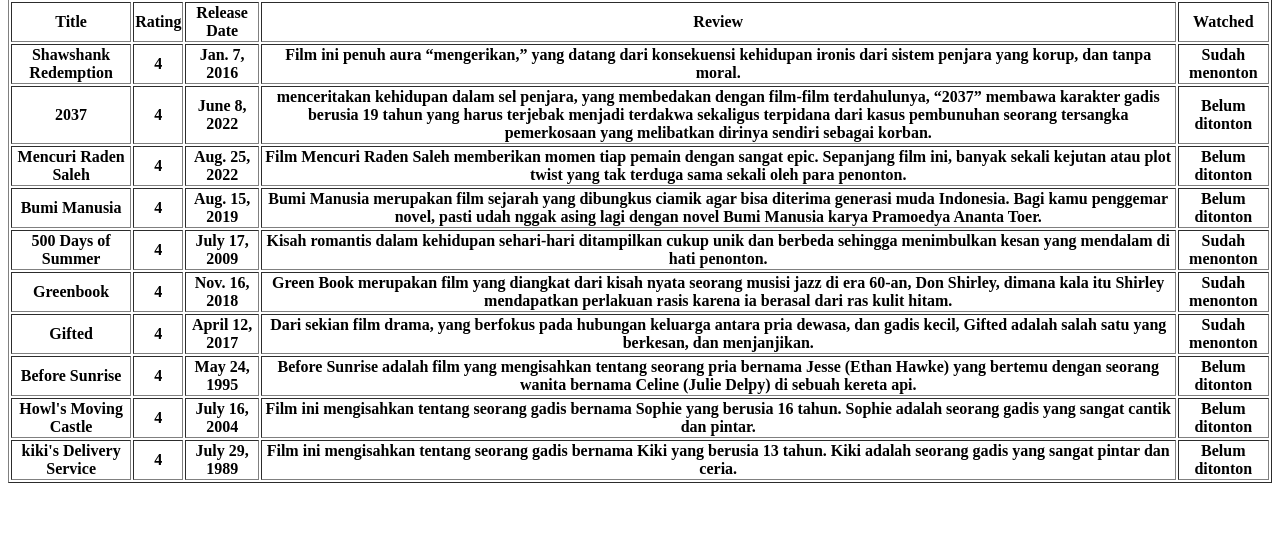
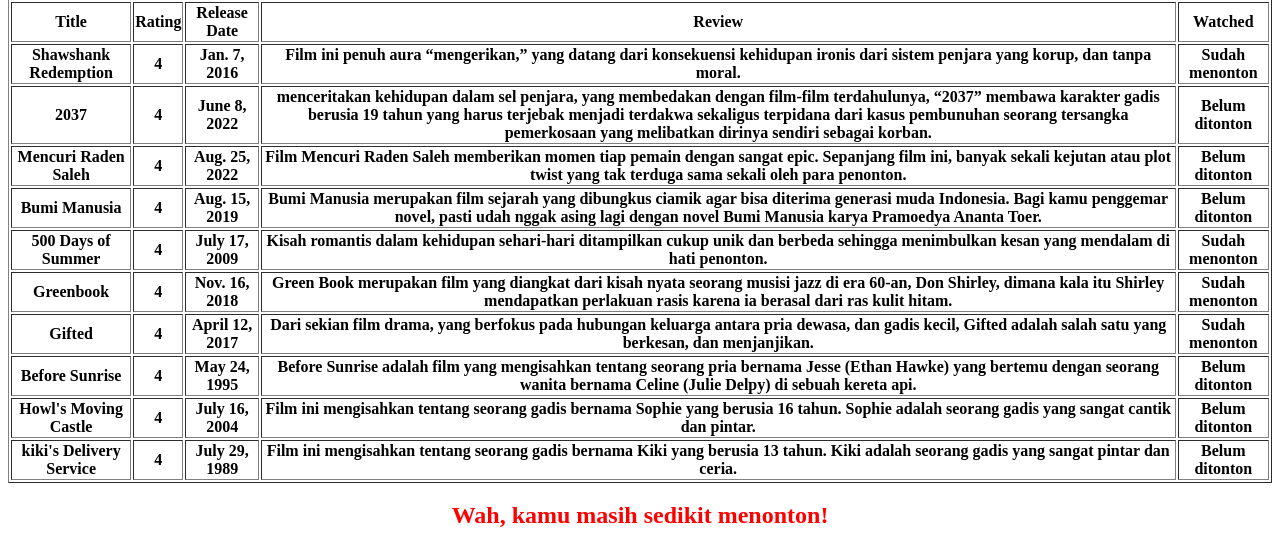
Before and after one commit to salsabiellalp/Tugas-2-PBP, a Django app: page /mywatchlist/html/ in a window 1280 px wide. Shown: the part 276-825 px from the top of the page. Before the commit the page ends 759 px from the top, so only its background shows below. Run offline with Django 4.2, Linux system fonts and the light colour scheme; data comes from the database, SQL or seed files in the repository; lists and menus that the app fills with data are empty.

Commit message:
styling html mywatchlist

```diff
--- a/mywatchlist/templates/mywatchlist.html
+++ b/mywatchlist/templates/mywatchlist.html
@@ -40,4 +40,8 @@
     {% endfor %}
   </table>
 
+  <center>
+    <h2 style="color:red;">{{display_message}}</h2>
+  </center>
+
  {% endblock content %}
--- a/mywatchlist/views.py
+++ b/mywatchlist/views.py
@@ -22,9 +22,24 @@
 
 def show_html(request):
     data_mywatchlist = MyWatchList.objects.all()
+    count_true = 0
+    count_false = 0
+    display_message = ""
+    for i in data_mywatchlist:
+        if i.watched == True:
+            count_true += 1
+        else:
+            count_false += 1
+
+    if count_true >= count_false:
+        display_message = "Selamat, kamu sudah banyak menonton!"
+    else:
+        display_message = "Wah, kamu masih sedikit menonton!"
+
     context = {
         'list_movie' : data_mywatchlist,
-        'nama' : 'Bella'
+        'nama' : 'Bella',
+        'display_message' : display_message
     }
     return render(request, 'mywatchlist.html', context)
 
```
